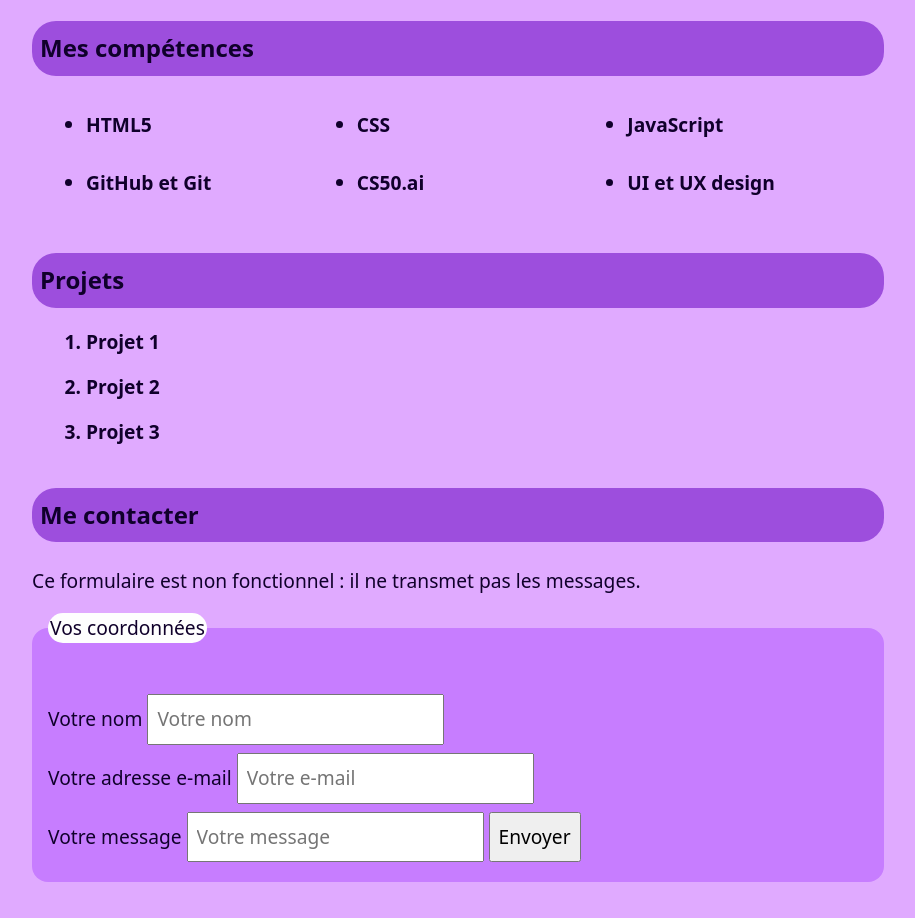
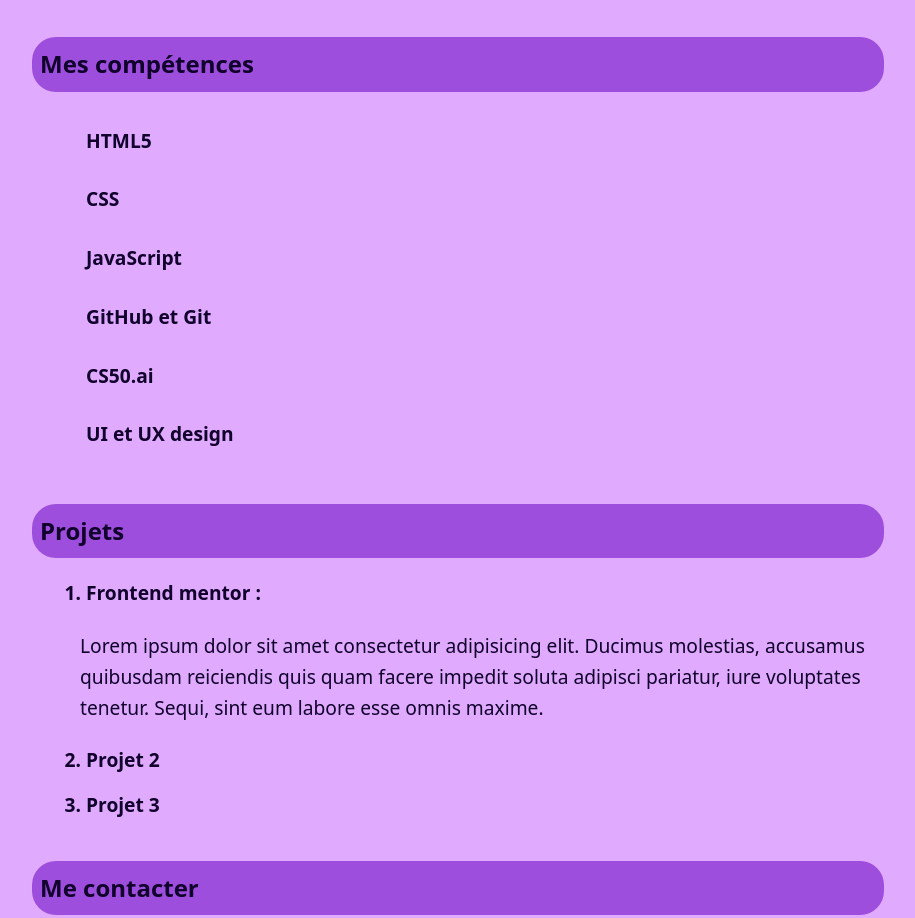
Before and after one commit to nagas-monk/page-perso, a plain HTML site: page index.html in a window 1280 px wide. Shown: the part 1627-2545 px from the top of the page, without its empty margins (182-1097 px from the left). Drawn offline with Linux system fonts and the light colour scheme.

Commit message:
minor changes

```diff
--- a/index.html
+++ b/index.html
@@ -39,22 +39,22 @@
       </section>
       <section id="competences">
         <h2>Mes compétences</h2>
-        <ul class="competences-list">
-          <li>HTML5</li>
-          <li>CSS</li>
-          <li>JavaScript</li>
-          <li>GitHub et Git</li>
-          <li>CS50.ai</li>
-          <li>UI et UX design</li>
+        <ul>
+          <li class="competences-list">HTML5</li>
+          <li class="competences-list">CSS</li>
+          <li class="competences-list">JavaScript</li>
+          <li class="competences-list">GitHub et Git</li>
+          <li class="competences-list">CS50.ai</li>
+          <li class="competences-list">UI et UX design</li>
         </ul>
       </section>
 
       <section id="projets">
         <h2>Projets</h2>
-        <ol class="projets-list">
-          <li>Projet 1</li>
-          <li>Projet 2</li>
-          <li>Projet 3</li>
+        <ol>
+          <li class="projets-list">Frontend mentor : </li><p>Lorem ipsum dolor sit amet consectetur adipisicing elit. Ducimus molestias, accusamus quibusdam reiciendis quis quam facere impedit soluta adipisci pariatur, iure voluptates tenetur. Sequi, sint eum labore esse omnis maxime.</p>
+          <li class="projets-list">Projet 2</li>
+          <li class="projets-list">Projet 3</li>
         </ol>
       </section>
       <section id="contact">
--- a/style.css
+++ b/style.css
@@ -120,15 +120,15 @@ ul {
 }
 p {
   margin: var(--paragraph-space) 0;
-}
-
-input,
-button {
-  max-width: 100%;
   margin: 0.25rem 0;
   padding: 0.5rem;
   font: inherit;
 }
+
+input{
+  width: 100%;
+}
+
 
 footer {
   overflow-wrap: anywhere;
```
